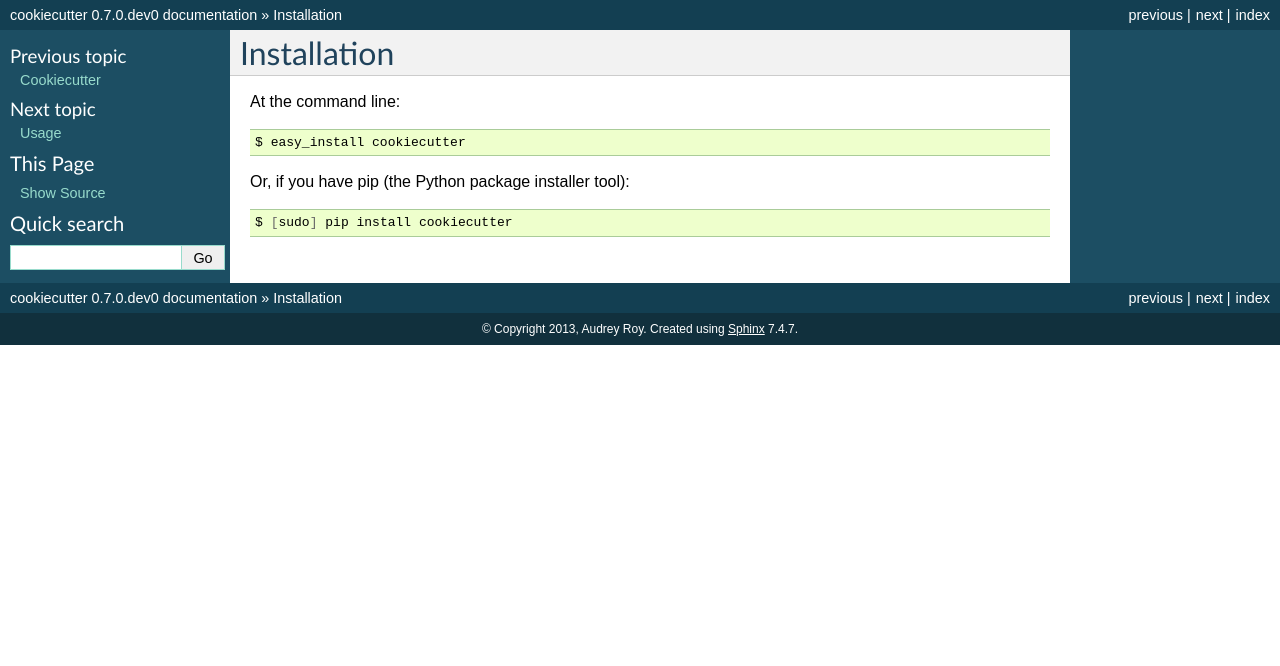
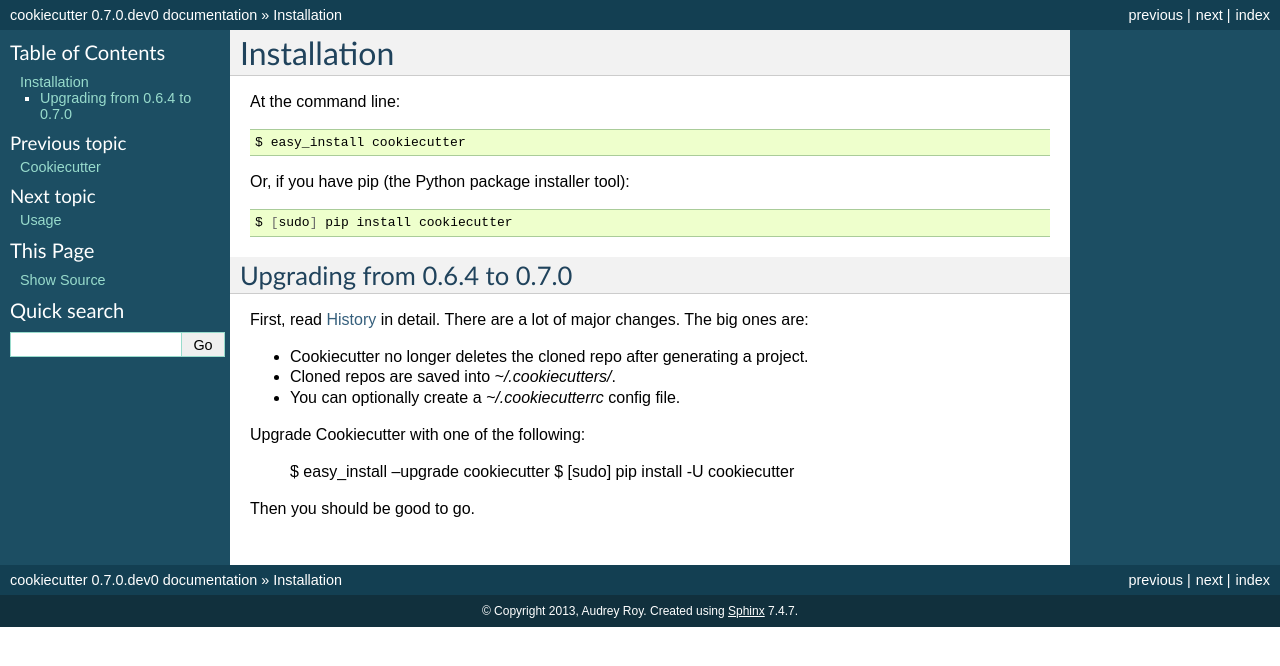
Before and after one commit to c-allen-tech/cookie, a Sphinx documentation site: the page built from docs/installation.rst, in a window 1280 px wide. Shown: the top 666 px of the page. Built offline with Sphinx 7.4.7, drawn with Linux system fonts in a browser that asks for light colours; formulas are drawn with MathJax 3.

Commit message:
Notes on upgrading to 0.7.0.

```diff
--- a/docs/installation.rst
+++ b/docs/installation.rst
@@ -13,3 +13,20 @@ Or, if you have pip (the Python package installer tool):
 .. code-block:: bash
 
     $ [sudo] pip install cookiecutter
+
+Upgrading from 0.6.4 to 0.7.0
+-----------------------------
+
+First, read :doc:`history` in detail. There are a lot of major
+changes. The big ones are:
+
+* Cookiecutter no longer deletes the cloned repo after generating a project.
+* Cloned repos are saved into `~/.cookiecutters/`.
+* You can optionally create a `~/.cookiecutterrc` config file.
+
+Upgrade Cookiecutter with one of the following:
+
+    $ easy_install --upgrade cookiecutter
+    $ [sudo] pip install -U cookiecutter
+
+Then you should be good to go.
```
